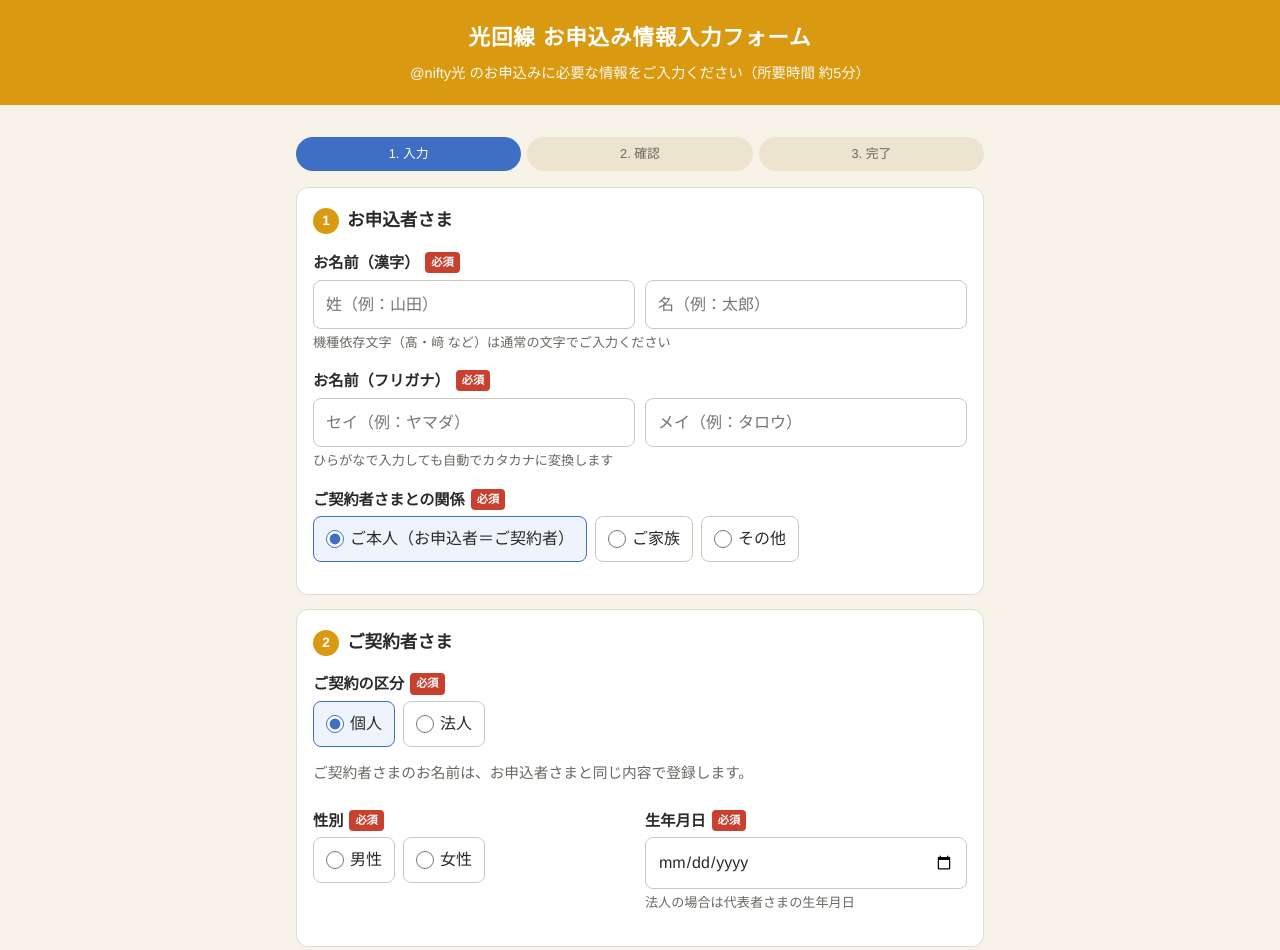
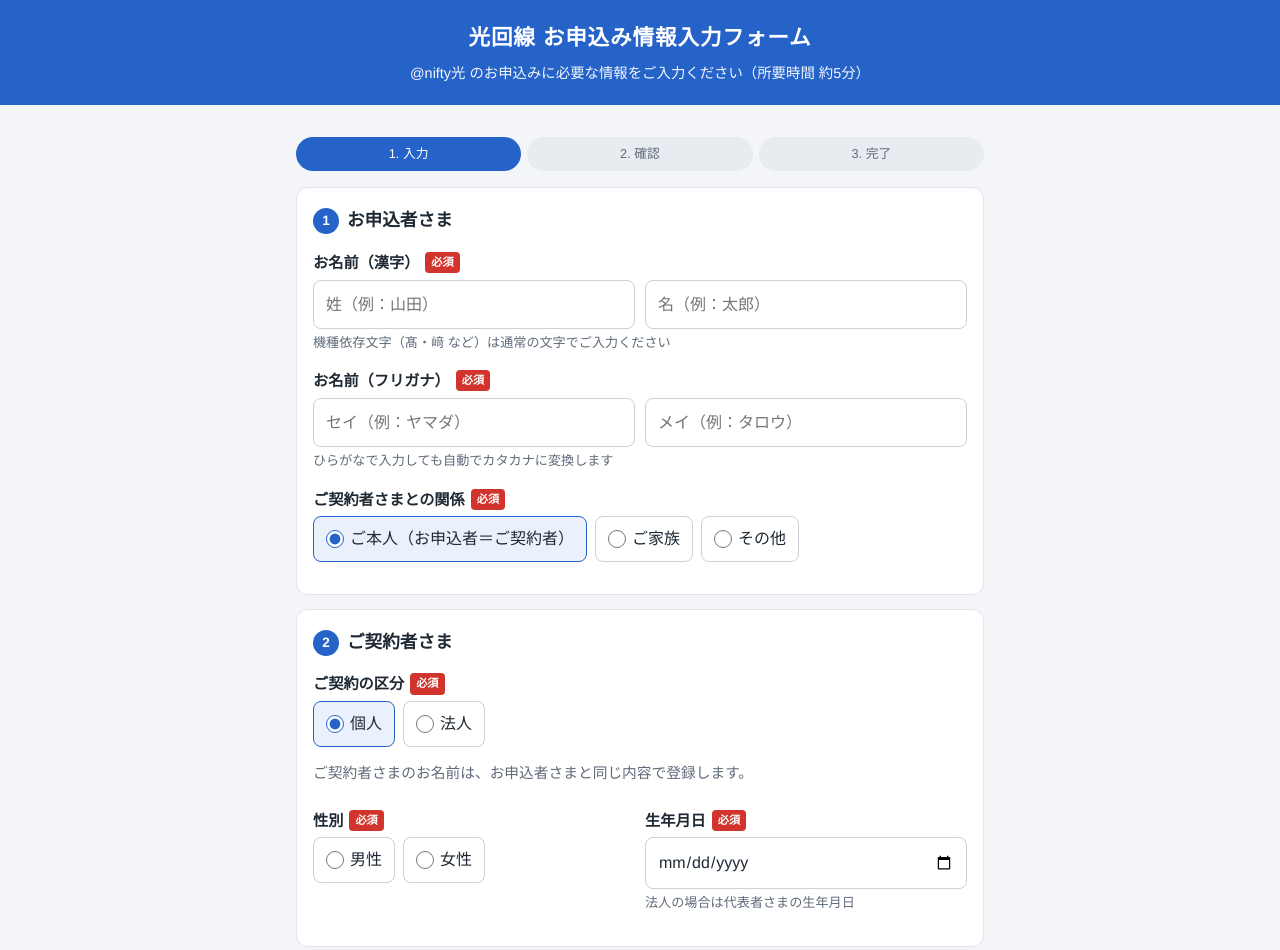
Before and after one commit to Ichikisota-hub/ichiki, a plain HTML site: page nifty-hikari-form/index.html in a window 1280 px wide. Shown: the top 950 px of the page. Drawn offline with Linux system fonts and the light colour scheme.

Commit message:
Switch form to a neutral white/gray/blue palette
Co-Authored-By: Claude Opus 5.5 <noreply@anthropic.com>
Claude-Session: https://claude.ai/code/session_01UQdR5qfaWL2sSNyGtz5oSp

```diff
--- a/nifty-hikari-form/index.html
+++ b/nifty-hikari-form/index.html
@@ -8,16 +8,16 @@
 <meta name="claude:viewport-fit-sides" content="cover">
 <style>
 :root{
-  --bg:#f7f3e8; --card:#fff; --ink:#2b2a28; --sub:#6b6760; --line:#e3ddd0;
-  --accent:#d99a12; --accent-ink:#fff; --primary:#3f6fc4; --err:#c8412f; --ok:#2f8a57;
-  --soft:#fbf6e6; --field:#fff; --fieldline:#cfc8b8; --chip:#ece4cf; --th:#f4f1ea; --sel:#eef3fc; --staffbg:#f2efe7; --errbg:#fdecea;
+  --bg:#f3f5f8; --card:#fff; --ink:#1f2933; --sub:#5f6b7a; --line:#e1e6ec;
+  --accent:#2563c9; --accent-ink:#fff; --primary:#2563c9; --err:#d0342c; --ok:#1f8a4c;
+  --soft:#f5f8fc; --field:#fff; --fieldline:#c9d1db; --chip:#e8ecf1; --th:#f5f7fa; --sel:#eaf1fc; --staffbg:#f5f7fa; --errbg:#fdecea;
 }
 @media (prefers-color-scheme: dark){ :root:not([data-theme="light"]){
-  --bg:#1d1b17; --card:#26231e; --ink:#ece7dc; --sub:#b3ab9c; --line:#3a352d; --accent:#c88a0c; --primary:#6b95e0; --err:#ef7a68; --ok:#5cc489;
-  --soft:#2e2a22; --field:#1f1d19; --fieldline:#4a443a; --chip:#34302a; --th:#2c2924; --sel:#243250; --staffbg:#24211c; --errbg:#3a2220; color-scheme:dark } }
+  --bg:#15181d; --card:#1e2228; --ink:#e6e9ee; --sub:#a0a9b5; --line:#2f353e; --accent:#3b74d6; --primary:#5b8ee6; --err:#ef7a68; --ok:#5cc489;
+  --soft:#222831; --field:#171a1f; --fieldline:#3a414b; --chip:#2a3038; --th:#242930; --sel:#1f3050; --staffbg:#1b1f25; --errbg:#3a2220; color-scheme:dark } }
 :root[data-theme="dark"]{
-  --bg:#1d1b17; --card:#26231e; --ink:#ece7dc; --sub:#b3ab9c; --line:#3a352d; --accent:#c88a0c; --primary:#6b95e0; --err:#ef7a68; --ok:#5cc489;
-  --soft:#2e2a22; --field:#1f1d19; --fieldline:#4a443a; --chip:#34302a; --th:#2c2924; --sel:#243250; --staffbg:#24211c; --errbg:#3a2220; color-scheme:dark }
+  --bg:#15181d; --card:#1e2228; --ink:#e6e9ee; --sub:#a0a9b5; --line:#2f353e; --accent:#3b74d6; --primary:#5b8ee6; --err:#ef7a68; --ok:#5cc489;
+  --soft:#222831; --field:#171a1f; --fieldline:#3a414b; --chip:#2a3038; --th:#242930; --sel:#1f3050; --staffbg:#1b1f25; --errbg:#3a2220; color-scheme:dark }
 *{box-sizing:border-box}
 html,body{margin:0}
 body{background:var(--bg);color:var(--ink);font-family:"Helvetica Neue",Arial,"Hiragino Kaku Gothic ProN","Hiragino Sans",Meiryo,sans-serif;line-height:1.7;font-size:16px}
```
